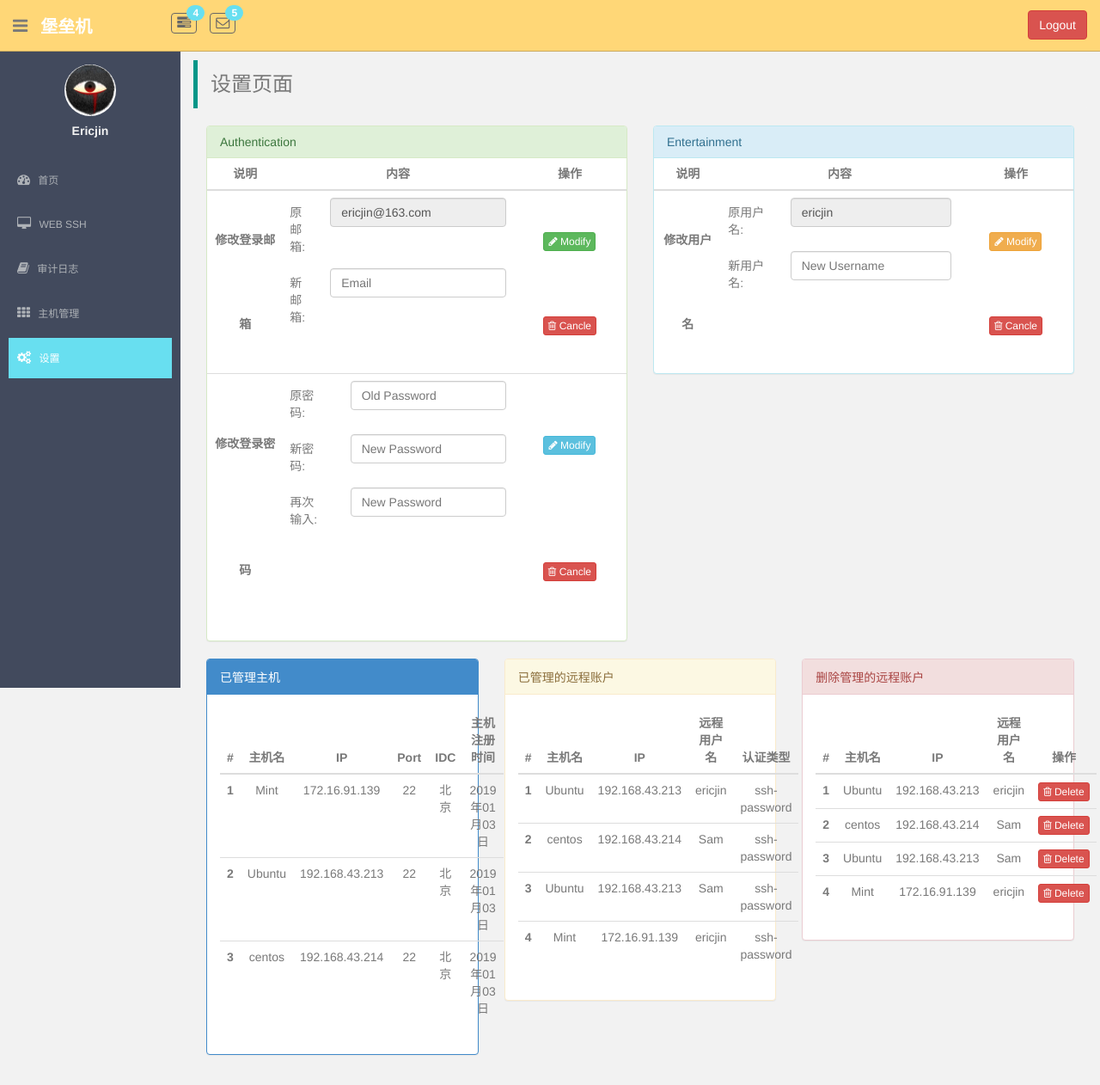
After one commit to Traeric/MonitorSystem, a Django app: page /monitor/setting_home/ in a window 1280 px wide. The commit adds this page. Shown: the whole page at 86% size. Run offline with Django 3.2, Linux system fonts and the light colour scheme; a user stored in the database is signed in; data comes from the database, SQL or seed files in the repository; both versions use the stored data as it was after the commit; some libraries are stand-ins or nearby versions.

Commit message:
add a new page, configure account and remove remote_user

```diff
--- a/monitor/urls.py
+++ b/monitor/urls.py
@@ -25,6 +25,7 @@ urlpatterns = [
     url(r'^batch_cmd/$', views.BatchCmd.as_view(), name='batch_cmd'),
     url(r'^batch_file/$', views.BatchFile.as_view(), name='batch_file'),
     url(r'^batch_cmd_display/(?P<cmd_id>\d+)/$', views.cmd_display, name='cmd_display'),
+    url(r'^setting_home/$', views.SettingHome.as_view(), name='setting_home'),
     # websocket获取主机执行命令的信息
     url(r'^host_detail_info/$', views.host_detail_info),
     url(r'^file_transfer/$', views.FileTransfer.as_view(), name="file_transfer"),
--- a/monitor/views.py
+++ b/monitor/views.py
@@ -293,3 +293,29 @@ def cmd_display(request, cmd_id):
         'user': task_obj[0].user.name,
         'email': task_obj[0].user.email,
     }))
+
+
+class SettingHome(LoginRequiredMixin, View):
+    """设置页面"""
+
+    def get(self, request):
+        user = request.user
+        # 查询与该用户相关的所有的主机以及远程账户
+        remote_users = list(user.host_to_remote_users.all())
+        hosts = set(map(lambda x: x.host, remote_users))
+        return render(request, "settings/set_home.html", locals())
+
+    def delete(self, request):
+        host_to_remote_user_id = int(request.body.decode().split("=")[1])
+        # 移除指定的远程用户关系
+        try:
+            request.user.host_to_remote_users.remove(host_to_remote_user_id)
+            return HttpResponse(json.dumps({
+                "flag": True,
+                "message": "移除成功"
+            }))
+        except Exception:
+            return HttpResponse(json.dumps({
+                "flag": False,
+                "message": "移除失败"
+            }))
--- a/statics/js/cookies.js
+++ b/statics/js/cookies.js
@@ -1,4 +1,3 @@
-// 获取csrftoken cookie
 let cookies = document.cookie;
 let csrfArray = /csrftoken=[\w\d]+/.exec(cookies);
 let csrfToken = csrfArray[0].split("=")[1];
--- a/templates/base.html
+++ b/templates/base.html
@@ -226,9 +226,9 @@
                     </ul>
                 </li>
                 <li class="sub-menu">
-                    <a href="#" >
+                    <a class="setting-page" href="{% url 'setting_home' %}" >
                         <i class="fa fa-cogs"></i>
-                        <span>配置</span>
+                        <span>设置</span>
                     </a>
                 </li>
             </ul>
--- /dev/null
+++ b/templates/settings/set_home.html
@@ -0,0 +1,285 @@
+{% extends 'base.html' %}
+{% load staticfiles %}
+
+{% block title %}
+    配置
+{% endblock %}
+{% block style %}
+    <style>
+        #wrap {margin-top: 20px;}
+        #wrap table tbody tr th, td {text-align: center;}
+        #wrap table thead tr th {text-align: center;}
+        .clear-float::after {content: ""; display: block; clear: both;}
+    </style>
+{% endblock %}
+
+
+{% block right_container %}
+    <blockquote class="layui-elem-quote" style="margin-top: 10px;"><h3>设置页面</h3></blockquote>
+    <div id="wrap">
+        <!-- 账户设置 -->
+        <div class="account-setting clear-float">
+            <div class="col-lg-6 col-md-6 col-sm-6">
+                <div class="panel panel-success">
+                    <div class="panel-heading">Authentication</div>
+                    <table class="table">  <!-- table-bordered -->
+                        <thead>
+                        <tr>
+                            <th>说明</th>
+                            <th>内容</th>
+                            <th>操作</th>
+                        </tr>
+                        </thead>
+                        <tbody>
+                        <tr>
+                            <th scope="row" style="line-height: 98px;">修改登录邮箱</th>
+                            <td>
+                                <form class="form-horizontal">
+                                    <div class="form-group">
+                                        <label for="inputEmail1" class="col-sm-2 control-label">原邮箱:</label>
+                                        <div class="col-sm-10">
+                                            <input readonly type="email" class="form-control" id="inputEmail1"
+                                                   placeholder="Email"
+                                                   value="{{ user.email }}">
+                                        </div>
+                                    </div>
+                                    <div class="form-group">
+                                        <label for="inputEmail2" class="col-sm-2 control-label">新邮箱:</label>
+                                        <div class="col-sm-10">
+                                            <input type="email" class="form-control" id="inputEmail2" placeholder="Email">
+                                        </div>
+                                    </div>
+                                </form>
+                            </td>
+                            <td style="line-height: 98px;">
+                                <button class="btn btn-success btn-xs"><i class=" fa fa-pencil"></i> Modify</button>
+                                <button class="btn btn-danger btn-xs"><i class="fa fa-trash-o "></i> Cancle</button>
+                            </td>
+                        </tr>
+                        <tr>
+                            <th scope="row" style="line-height: 147px;">修改登录密码</th>
+                            <td>
+                                <form class="form-horizontal">
+                                    <div class="form-group">
+                                        <label for="inputPassword1" class="col-sm-3 control-label">原密码:</label>
+                                        <div class="col-sm-9">
+                                            <input type="password" class="form-control" id="inputPassword1" placeholder="Old Password">
+                                        </div>
+                                    </div>
+                                    <div class="form-group">
+                                        <label for="inputPassword2" class="col-sm-3 control-label">新密码:</label>
+                                        <div class="col-sm-9">
+                                            <input type="password" class="form-control" id="inputPassword2" placeholder="New Password">
+                                        </div>
+                                    </div>
+                                    <div class="form-group">
+                                        <label for="inputPassword3" class="col-sm-3 control-label">再次输入:</label>
+                                        <div class="col-sm-9">
+                                            <input type="password" class="form-control" id="inputPassword3" placeholder="New Password">
+                                        </div>
+                                    </div>
+                                </form>
+                            </td>
+                            <td style="line-height: 147px;">
+                                <button class="btn btn-info btn-xs"><i class=" fa fa-pencil"></i> Modify</button>
+                                <button class="btn btn-danger btn-xs"><i class="fa fa-trash-o "></i> Cancle</button>
+                            </td>
+                        </tr>
+                        </tbody>
+                    </table>
+                </div>
+            </div>
+            <div class="col-lg-6 col-md-6 col-sm-6">
+                <div class="panel panel-info">
+                    <div class="panel-heading">Entertainment</div>
+                    <table class="table">
+                        <thead>
+                        <tr>
+                            <th>说明</th>
+                            <th>内容</th>
+                            <th>操作</th>
+                        </tr>
+                        </thead>
+                        <tbody>
+                        <tr>
+                            <th scope="row" style="line-height: 98px;">修改用户名</th>
+                            <td>
+                                <form class="form-horizontal">
+                                    <div class="form-group">
+                                        <label for="inputUser1" class="col-sm-3 control-label">原用户名:</label>
+                                        <div class="col-sm-9">
+                                            <input readonly type="text" class="form-control" id="inputUser1"
+                                                   placeholder="Old Username"
+                                                   value="{{ user.name }}">
+                                        </div>
+                                    </div>
+                                    <div class="form-group">
+                                        <label for="inputUser2" class="col-sm-3 control-label">新用户名:</label>
+                                        <div class="col-sm-9">
+                                            <input type="text" class="form-control" id="inputUser2" placeholder="New Username">
+                                        </div>
+                                    </div>
+                                </form>
+                            </td>
+                            <td style="line-height: 98px;">
+                                <button class="btn btn-warning btn-xs"><i class=" fa fa-pencil"></i> Modify</button>
+                                <button class="btn btn-danger btn-xs"><i class="fa fa-trash-o "></i> Cancle</button>
+                            </td>
+                        </tr>
+                        </tbody>
+                    </table>
+                </div>
+            </div>
+        </div>
+        <!-- 主机管理 -->
+        <div class="host-manager clear-float">
+            <div class="col-lg-4 col-md-4 col-sm-4">
+                <div class="panel panel-primary">
+                    <div class="panel-heading">已管理主机</div>
+                    <div class="panel-body">
+                        <table class="table table-hover">
+                            <thead>
+                            <tr>
+                                <th>#</th>
+                                <th>主机名</th>
+                                <th>IP</th>
+                                <th>Port</th>
+                                <th>IDC</th>
+                                <th>主机注册时间</th>
+                            </tr>
+                            </thead>
+                            <tbody>
+                            {% for host in hosts %}
+                                <tr>
+                                    <th scope="row">{{ forloop.counter }}</th>
+                                    <td>{{ host.name }}</td>
+                                    <td>{{ host.ip_addr }}</td>
+                                    <td>{{ host.port }}</td>
+                                    <td>{{ host.idc }}</td>
+                                    <td>{{ host.date|date:'Y年m月d日' }}</td>
+                                </tr>
+                            {% endfor %}
+                            </tbody>
+                        </table>
+                    </div>
+                </div>
+            </div>
+            <div class="col-lg-4 col-md-4 col-sm-4">
+                <div class="panel panel-warning">
+                    <div class="panel-heading">已管理的远程账户</div>
+                    <div class="panel-body">
+                        <table class="table table-hover remote-table">
+                            <thead>
+                            <tr>
+                                <th>#</th>
+                                <th>主机名</th>
+                                <th>IP</th>
+                                <th>远程用户名</th>
+                                <th>认证类型</th>
+                            </tr>
+                            </thead>
+                            <tbody>
+                            {% for remote_user in remote_users %}
+                                <tr>
+                                    <th scope="row">{{ forloop.counter }}</th>
+                                    <td>{{ remote_user.host.name }}</td>
+                                    <td>{{ remote_user.host.ip_addr }}</td>
+                                    <td>{{ remote_user.remote_user.username }}</td>
+                                    <td>{{ remote_user.remote_user.get_auth_type_display }}</td>
+                                </tr>
+                            {% endfor %}
+                            </tbody>
+                        </table>
+                    </div>
+                </div>
+            </div>
+            <div class="col-lg-4 col-md-4 col-sm-4">
+                <div class="panel panel-danger">
+                    <div class="panel-heading">删除管理的远程账户</div>
+                    <div class="panel-body">
+                        <table class="table table-hover">
+                            <thead>
+                            <tr>
+                                <th>#</th>
+                                <th>主机名</th>
+                                <th>IP</th>
+                                <th>远程用户名</th>
+                                <th>操作</th>
+                            </tr>
+                            </thead>
+                            <tbody onclick="deleteRemoteUser();">
+                            {% for remote_user in remote_users %}
+                                <tr>
+                                    <th scope="row">{{forloop.counter }}</th>
+                                    <td>{{ remote_user.host.name }}</td>
+                                    <td>{{ remote_user.host.ip_addr }}</td>
+                                    <td>{{ remote_user.remote_user.username }}</td>
+                                    <td>
+                                        <button data-remote-id="{{ remote_user.id }}"
+                                                data-remote-name="{{ remote_user.remote_user.username }}"
+                                                data-host="{{ remote_user.host.name }}"
+                                                class="btn btn-danger btn-xs">
+                                            <i class="fa fa-trash-o"></i> Delete
+                                        </button>
+                                    </td>
+                                </tr>
+                            {% endfor %}
+                            </tbody>
+                        </table>
+                    </div>
+                </div>
+            </div>
+        </div>
+    </div>
+{% endblock %}
+
+{% block js %}
+    <script src="{% static 'js/cookies.js' %}"></script>
+    <script>
+        (function () {
+            $(".setting-page").addClass('active');
+            layui.use('form', function(){
+                let form = layui.form;
+            });
+        })();
+
+        /**
+         * 删除远程用户
+         * @param event
+         */
+        function deleteRemoteUser(event) {
+            let e = event || window.event;
+            let currentDom = e.target || e.srcElement;
+            // 获取要删除的账户id跟账户名
+            let remoteId = $(currentDom).data("remote-id");
+            let remoteName = $(currentDom).data("remote-name");
+            let host = $(currentDom).data("host");
+            let rowId = $(currentDom).parent().parent().children()[0].innerHTML;       // 获取当前行的id
+            layer.confirm(`确定要删除${remoteName}(主机： ${host})远程账号吗？`, {
+                btn: ['取消', '删除'], //可以无限个按钮
+                anim: 1,
+                skin: 'layui-layer-lan',
+                closeBtn: 2,
+                title: "是否要删除远程账号",
+                btn2() {
+                    // 删除
+                    $.ajax({
+                        type: "delete",
+                        data: {"remote_id": remoteId},
+                        headers: {"X-CSRFToken": csrfToken},
+                        dataType: "json",
+                        success(args) {
+                            layer.msg(args.message, {icon: args.flag ? 1 : 5});
+                            // 删除本条记录
+                            if (args.flag) {
+                                // 删除当前的tr
+                                $(currentDom).parent().parent().remove();
+                                $(`.remote-table tbody tr:eq(${parseInt(rowId) - 1})`).remove();
+                            }
+                        },
+                    });
+                }
+            });
+        }
+    </script>
+{% endblock %}
```
Also changed, not shown: db.sqlite3.
